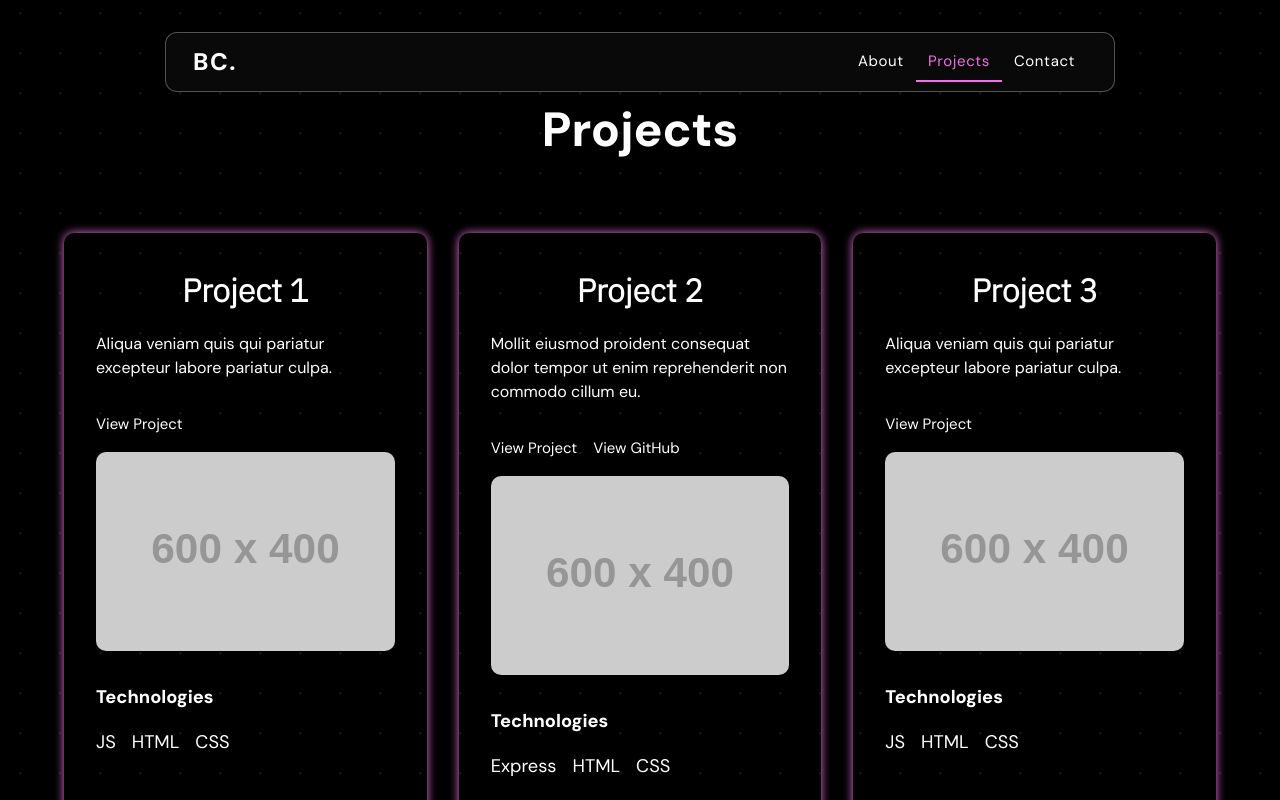
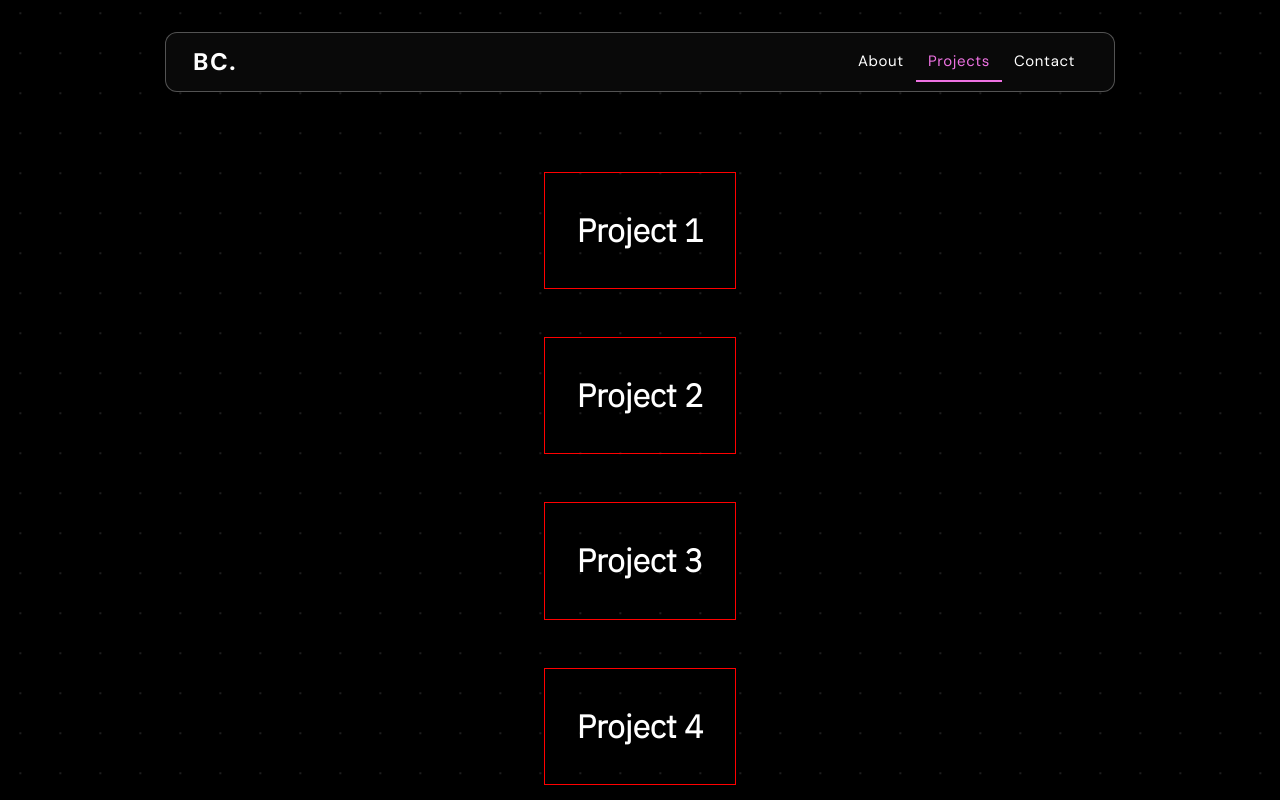
Before and after one commit to Toukara/portfolio, a Vue app: page /projects in a window 1280 px wide. Built offline with nearby package versions, Linux system fonts and the light colour scheme.

Commit message:
Some changes on projects view

```diff
--- a/src/components/ChaptersComponent.vue
+++ /dev/null
@@ -1,69 +0,0 @@
-<template>
-  <section class="section">
-    <div class="title">
-      <h2>.{{ index < 10 ? '0' + index : index }} -</h2>
-      <h2>{{ title }}</h2>
-    </div>
-    <p class="section-content" v-if="content">{{ content }}</p>
-  </section>
-</template>
-
-<script>
-export default {
-  name: 'Section',
-  props: {
-    index: {
-      type: Number
-    },
-    title: {
-      type: String
-    },
-    content: {
-      type: String
-    }
-  }
-}
-</script>
-
-<style scoped lang="scss">
-.section {
-  display: flex;
-  flex-direction: column;
-  gap: 0.3rem;
-  color: white;
-  justify-content: center;
-
-  margin: 0 auto;
-  padding: 2rem;
-
-  max-width: 1280px;
-}
-
-.title {
-  display: flex;
-  align-items: center;
-  gap: 0.5rem;
-
-  color: #ffffff;
-  font-size: 1.35rem;
-
-  h2 {
-    text-transform: uppercase;
-    font-weight: 300;
-    &:nth-child(2) {
-      font-size: 1.4rem;
-      letter-spacing: 1.5px;
-    }
-  }
-}
-
-.section-content {
-  font-size: 1.15rem;
-  max-width: 75vw;
-  letter-spacing: 0.65px;
-  font-weight: 200;
-  line-height: 1.5rem;
-
-  font-family: 'IBM Plex Sans', sans-serif;
-}
-</style>
--- a/src/components/FooterComponent.vue
+++ /dev/null
@@ -1,86 +0,0 @@
-<template>
-  <footer class="footer">
-    <div class="content">
-      <p>This site is made by <a href="https://github.com/Toukara" target="_blank">Camus Benjamin</a>.</p>
-    </div>
-    <div class="contacts">
-      <a href="https://github.com/Toukara" target="_blank">GitHub</a>
-      <a href="https://twitter.com/Benjamincms_" target="_blank">Twitter</a>
-      <a href="https://www.linkedin.com/in/benjamincamus01/" target="_blank">LinkedIn</a>
-      <a href="mailto:camus.benjamin@hotmail.com" target="_blank">Mail</a>
-    </div>
-  </footer>
-</template>
-
-<script>
-export default {
-  name: 'Footer',
-  methods: {
-    copyMail: function () {
-      navigator.clipboard.writeText('camus.benjamin@hotmail.com')
-    }
-  }
-}
-</script>
-
-<style lang="scss" scoped>
-.footer {
-  display: flex;
-  flex-direction: row;
-  align-items: baseline;
-  padding: 2rem;
-  gap: 1rem;
-  background-color: #000000;
-  border-top: 0.65px solid #ffffff96;
-  margin-top: 95px;
-  color: #ffffff;
-
-  & p {
-    font-size: 1.15rem;
-  }
-
-  & a {
-    color: #ee72e2;
-    &:hover {
-      color: #ffffff;
-    }
-  }
-}
-
-.content {
-  position: relative;
-  left: 40%;
-}
-
-.contacts {
-  display: flex;
-  flex-direction: row;
-  gap: 0.85em;
-  justify-content: center;
-
-  position: relative;
-  left: 65%;
-
-  & a {
-    padding: 0.55em 0.95em;
-    border-radius: 8px;
-    background-color: #ffffff;
-    color: #000000;
-
-    &:hover {
-      color: #ffffff;
-      background-color: #ee72e2;
-      //   flip animation
-    }
-  }
-
-  @keyframes flip {
-    0% {
-      transform: rotateX(0);
-    }
-    100% {
-      transform: rotateX(360deg);
-    }
-  }
-}
-</style>
--- /dev/null
+++ b/src/components/ProductComponent.vue
@@ -0,0 +1,29 @@
+<template>
+  <div class="project">
+    <h2>{{ project.name }}</h2>
+  </div>
+</template>
+
+<script>
+export default {
+  name: 'Product',
+  props: {
+    project: Object
+  }
+}
+</script>
+
+<style scoped lang="scss">
+.project {
+  border: 1px solid red;
+
+  padding : 2rem;
+
+  h2 {
+    color: white;
+    text-align: center;
+    font-size: 2rem;
+    font-weight: 800;
+  }
+}
+</style>
--- a/src/views/ContactView.vue
+++ b/src/views/ContactView.vue
@@ -12,12 +12,9 @@
       </form>
     </div>
   </div>
-  <Footer />
 </template>
-
 <script setup>
 import Navbar from '../components/NavbarComponent.vue'
-import Footer from '../components/FooterComponent.vue'
 
 import { ref } from 'vue'
 
--- a/src/views/HomeView.vue
+++ b/src/views/HomeView.vue
@@ -1,24 +1,13 @@
 <script setup>
 import Navbar from '../components/NavbarComponent.vue'
 import Hero from '../components/HeroComponent.vue'
-import Chapters from '../components/chaptersComponent.vue'
-import Footer from '../components/FooterComponent.vue'
-
-import { ref } from 'vue'
-
-const posts = ref([
-  { id: 1, title: 'Lorem', content: 'Enim ea cillum velit occaecat nostrud. Officia sit sit elit velit adipisicing laboris elit. Nulla nisi ad anim consectetur excepteur non culpa excepteur cillum reprehenderit tempor. Reprehenderit exercitation aliqua dolor est incididunt amet velit. Ex aute enim labore cupidatat ut. Culpa do aliqua magna pariatur Lorem duis labore.' },
-  { id: 2, title: 'Not Lorem', content: 'Proident laborum nostrud consectetur non dolor duis. Nisi deserunt et minim consequat ipsum fugiat nisi commodo ex veniam quis. Culpa dolor commodo ullamco nostrud mollit. Ipsum laborum in dolor eu nisi aute elit dolor anim dolore sint est occaecat.' },
-  { id: 3, title: 'Projects' }
-])
 </script>
 
 <template>
   <main>
     <Navbar />
     <Hero />
-    <Footer class="footer" />
-  </main>
+    </main>
 </template>
 
 <style scoped lang="scss">
@@ -72,8 +61,4 @@ const posts = ref([
   }
 }
 
-footer {
-  position: relative;
-  bottom: 100px;
-}
 </style>
--- a/src/views/ProjectsView.vue
+++ b/src/views/ProjectsView.vue
@@ -1,28 +1,17 @@
 <template>
   <Navbar />
   <div class="container">
-    <h1>Projects</h1>
     <div class="projects">
       <div v-for="project in getProjects()" :key="project.id" class="project">
-        <h2>{{ project.name }}</h2>
-        <p>{{ project.description }}</p>
-        <div class="project-links"><a :href="project.url" target="_blank" v-if="project.url">View Project</a> <a :href="project.github" target="_blank" v-if="project.github">View GitHub</a></div>
-        <img :src="project.image" />
-        <div class="project-technologies">
-          <h3>Technologies</h3>
-          <ul>
-            <li v-for="tech in project.techs" :key="tech">{{ tech }}</li>
-          </ul>
-        </div>
+        <Product :project="project" />
       </div>
     </div>
   </div>
-  <Footer />
 </template>
 
 <script setup>
 import Navbar from '../components/NavbarComponent.vue'
-import Footer from '../components/FooterComponent.vue'
+import Product from '../components/ProductComponent.vue'
 
 import { ref } from 'vue'
 import jsonData from '../assets/data/projects.json'
@@ -34,116 +23,13 @@ function getProjects() {
 }
 </script>
 
-<style lang="scss" scoped>
-h1 {
-  font-size: 3rem;
-  font-weight: 800;
-  color: #ffffff;
-}
-
+<style scoped lang="scss">
 .projects {
   display: flex;
   flex-direction: column;
   justify-content: center;
   align-items: center;
-  flex-wrap: wrap;
-  gap: 1.75rem;
-
-  @media screen and (min-width: 1024px) {
-    display: grid;
-    grid-template-columns: repeat(3, 1fr);
-    grid-gap: 2rem;
-    margin-top: 2rem;
-    margin-bottom: 2rem;
-    align-items: flex-start;
-  }
-}
-
-.project {
-  display: flex;
-  flex-direction: column;
-  align-items: left;
-  justify-content: flex-start;
-  color: white;
-  margin-top: 2rem;
-  margin-bottom: 2rem;
-  width: 100%;
-  max-width: 500px;
-  height: 650px;
-  max-height: 650px;
-  border-radius: 10px;
-  padding: 2rem;
-  box-shadow: 0 0 10px #ee72e2;
-
-  h2 {
-    font-size: 2rem;
-    font-weight: 800;
-    margin-bottom: 1rem;
-    align-self: center;
-  }
-
-  p {
-    font-size: 1rem;
-    font-weight: 400;
-    margin-bottom: 1rem;
-    max-height: 100px;
-
-    overflow: hidden;
-    text-align: left;
-    line-height: 1.5rem;
-    text-overflow: ellipsis;
-  }
-
-  img {
-    width: 100%;
-    border-radius: 10px;
-    margin-bottom: 1rem;
-  }
-
-  &-links {
-    display: flex;
-    flex-direction: row;
-    align-items: center;
-    justify-content: flex-start;
-    margin-top: 1rem;
-    margin-bottom: 1rem;
-
-    a {
-      color: white;
-      text-decoration: none;
-      margin-right: 1rem;
-
-      &:hover {
-        text-decoration: underline;
-      }
-    }
-  }
-
-  &-technologies {
-    margin-top: 1rem;
-
-    h3 {
-      font-size: 1.14rem;
-      font-weight: 800;
-      margin-bottom: 1rem;
-    }
-
-    ul {
-      display: flex;
-      flex-direction: row;
-      align-items: flex-start;
-      justify-content: flex-start;
-      flex-wrap: wrap;
-      gap: 1rem;
-      list-style: none;
-      padding: 0;
-      margin: 0;
-
-      li {
-        font-size: 1.14rem;
-        margin-bottom: 0.5rem;
-      }
-    }
-  }
+  gap: 3rem;
+  margin-top: 5rem;
 }
 </style>
```
Also changed, not shown: src/components/Projects.vue (deleted, +0 -15 lines).
